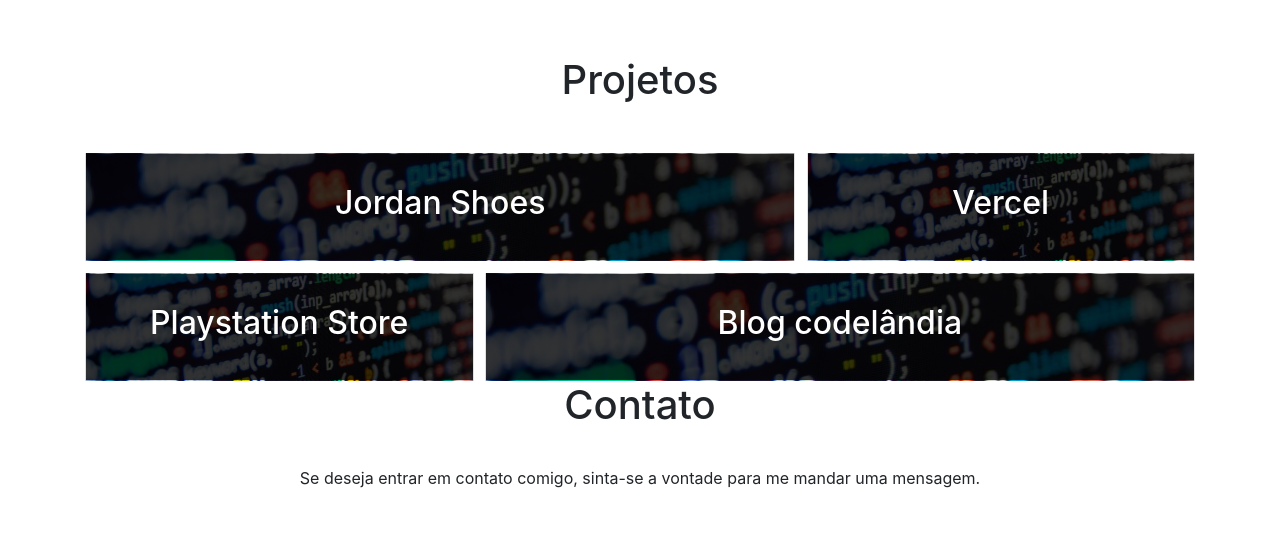
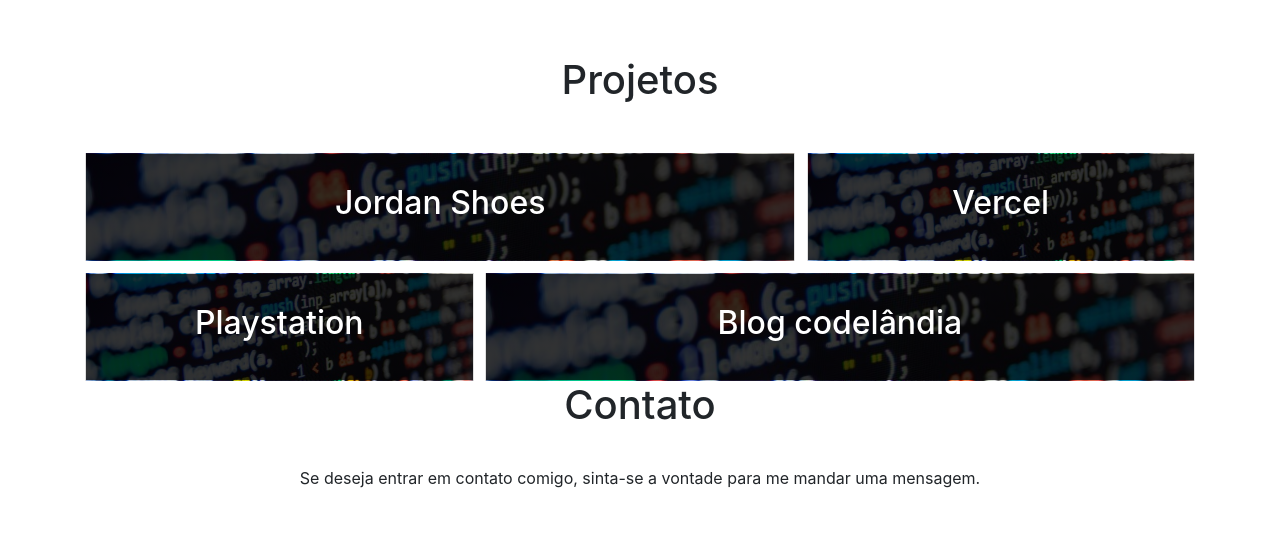
Before and after one commit to ElisonMartins/ElisonMartins.github.io, a plain HTML site: page index.html in a window 1280 px wide. Shown: the part 1076-1629 px from the top of the page. Drawn offline with nearby package versions, Linux system fonts and the light colour scheme.

Commit message:
Update index.html

```diff
--- a/index.html
+++ b/index.html
@@ -91,7 +91,7 @@
 
             <a href="https://elisonmartins.github.io/Playstation-Store/" target="_blank">
             <div class='card card-l'>
-                <h2>Playstation Store </h2>
+                <h2>Playstation</h2>
             </div>
             </a>
 
```
